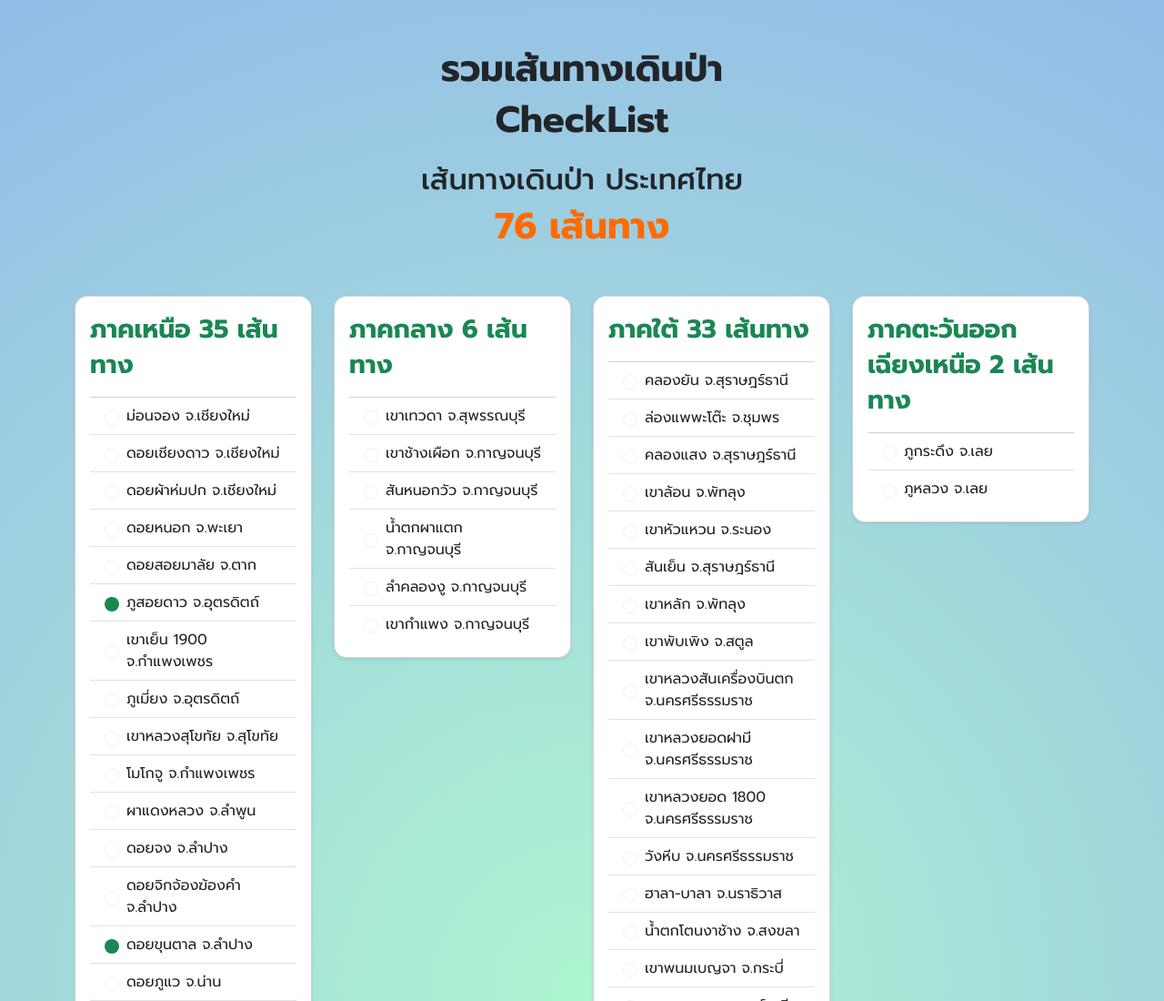
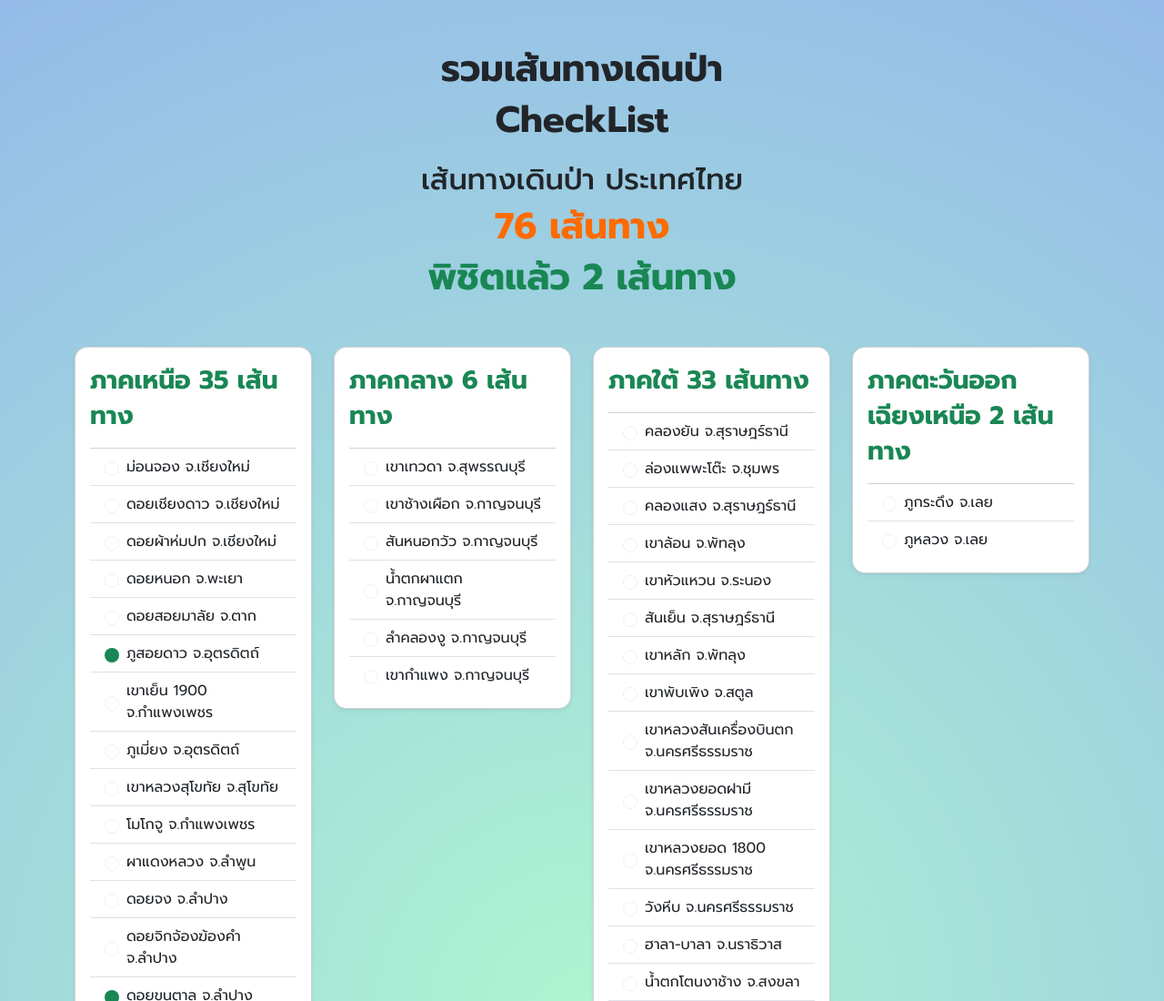
Before and after one commit to m4ddx/TrekList, a plain HTML site: page index.html in a window 1280 px wide. Shown: the top 1100 px of the page at 91% size. Drawn offline with nearby package versions, Linux system fonts and the light colour scheme.

Commit message:
add completed list

```diff
--- a/index.html
+++ b/index.html
@@ -35,6 +35,10 @@
         color: #ff6b00;
         font-weight: 700;
       }
+      .highlight-success {
+        color: #198754;
+        font-weight: 700;
+      }
     </style>
   </head>
   <body>
@@ -45,6 +49,10 @@
         <h2 class="fw-medium mt-3">
           เส้นทางเดินป่า ประเทศไทย<br />
           <span class="highlight fs-1">76 เส้นทาง</span>
+          <br />
+          <span class="highlight-success fs-1" id="completed-count"
+            >พิชิตแล้ว 0 เส้นทาง</span
+          >
         </h2>
       </header>
 
@@ -204,6 +212,17 @@
         card.appendChild(ul);
         col.appendChild(card);
         container.appendChild(col);
+
+        // คำนวณจำนวนเส้นทางที่ checked เป็น true
+        let completed = 0;
+        for (const items of Object.values(data)) {
+          completed += items.filter((item) => item.checked).length;
+        }
+
+        // อัปเดตจำนวนในหน้า
+        document.getElementById(
+          "completed-count"
+        ).textContent = `พิชิตแล้ว ${completed} เส้นทาง`;
       }
     </script>
   </body>
```
